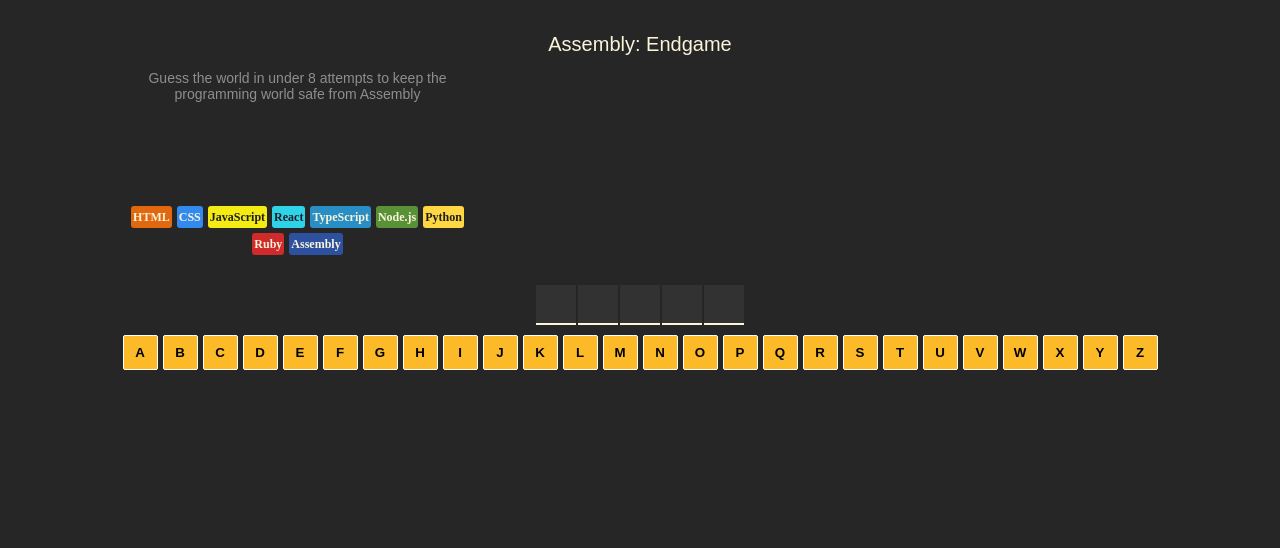
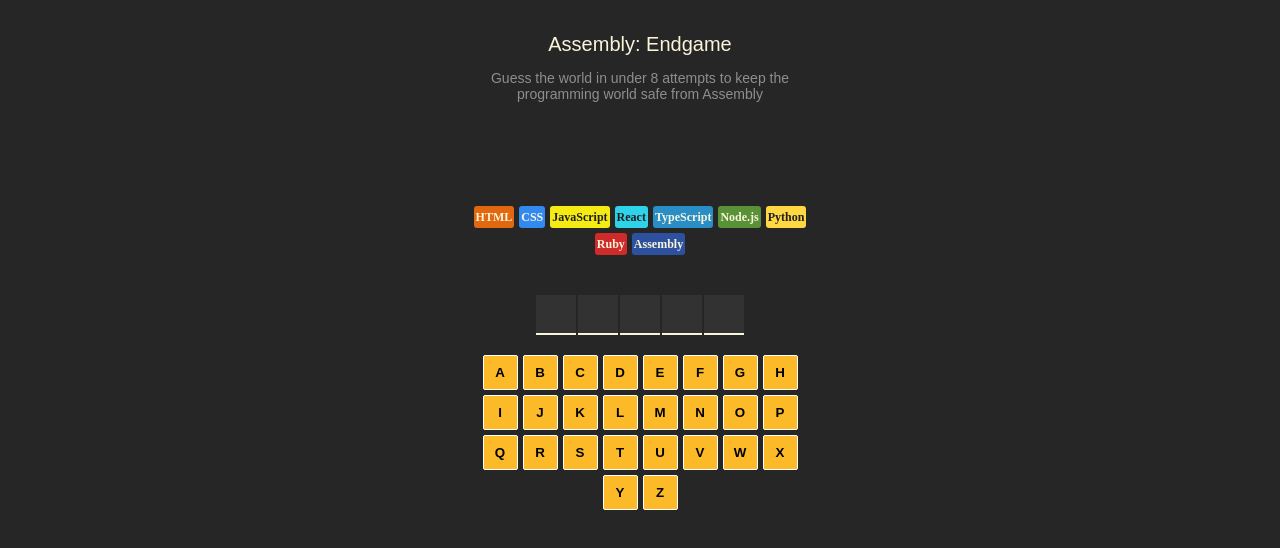
Before and after one commit to ashishsah91/Assembly-Game, a React (Vite) app: page / in a window 1280 px wide. Shown: the top 548 px of the page. Built offline with nearby package versions, Linux system fonts and the light colour scheme.

Commit message:
Fix CSS alignment

```diff
--- a/src/index.css
+++ b/src/index.css
@@ -9,8 +9,12 @@
   color: #D9D9D9;
   padding: 20px;
   height: 100vh;
+}
+
+main{
   display: flex;
-  justify-content: center;
+  flex-direction: column;
+  align-items: center;
 }
 
 header {
@@ -38,6 +42,8 @@
   font-weight: 500;
   align-items: center;
   min-height: 60px;
+  width:100%;
+  max-width:350px
 }
 
 section.game-status.won {
@@ -61,7 +67,7 @@
 section.lang-container {
   display: flex;
   flex-wrap: wrap;
-  width: 350px;
+  max-width: 350px;
   justify-content: center;
   margin-block: 30px;
   gap: 5px;
@@ -122,7 +128,8 @@
   display: flex;
   justify-content: center;
   flex-wrap: wrap;
-  gap: 5px
+  gap: 5px;
+  max-width: 350px;
 }
 
 .keyboard-chip {
```
